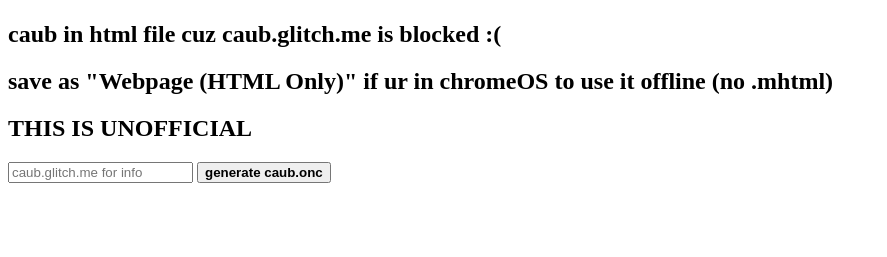
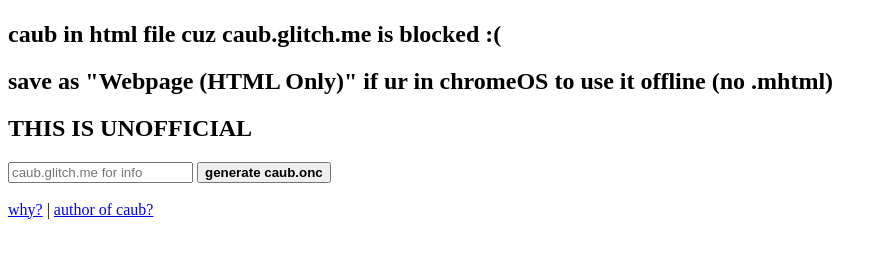
Before and after one commit to ericshu6/caub, a plain HTML site: page index.html in a window 1280 px wide. Shown: the part 59-316 px from the top of the page, without its empty margins (0-887 px from the left). Drawn offline with Linux system fonts and the light colour scheme.

Commit message:
Update index.html

```diff
--- a/index.html
+++ b/index.html
@@ -45,8 +45,12 @@
         <h2>save as "Webpage (HTML Only)" if ur in chromeOS to use it offline (no .mhtml)</h2>
         <h2>THIS IS UNOFFICIAL</h2>
         <input placeholder="caub.glitch.me for info"/>
-        <button onclick="dd()">
+        <button onclick="gen()">
             <b>generate caub.onc</b>
         </button>
+        <br/><br/>
+        <a href="/why">why?</a>
+        <span> | </span>
+        <a href="/author">author of caub?</a>
     </body>
 </html>
```
